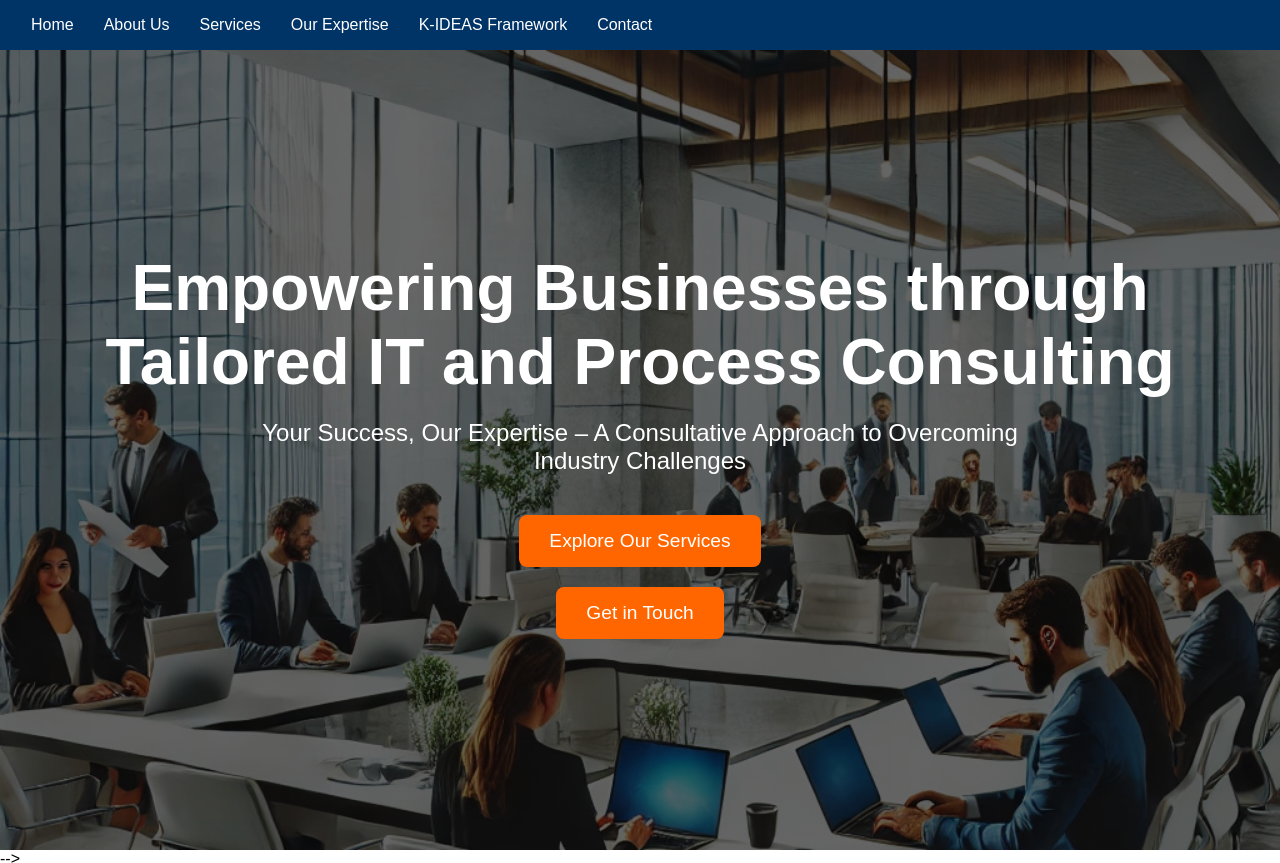
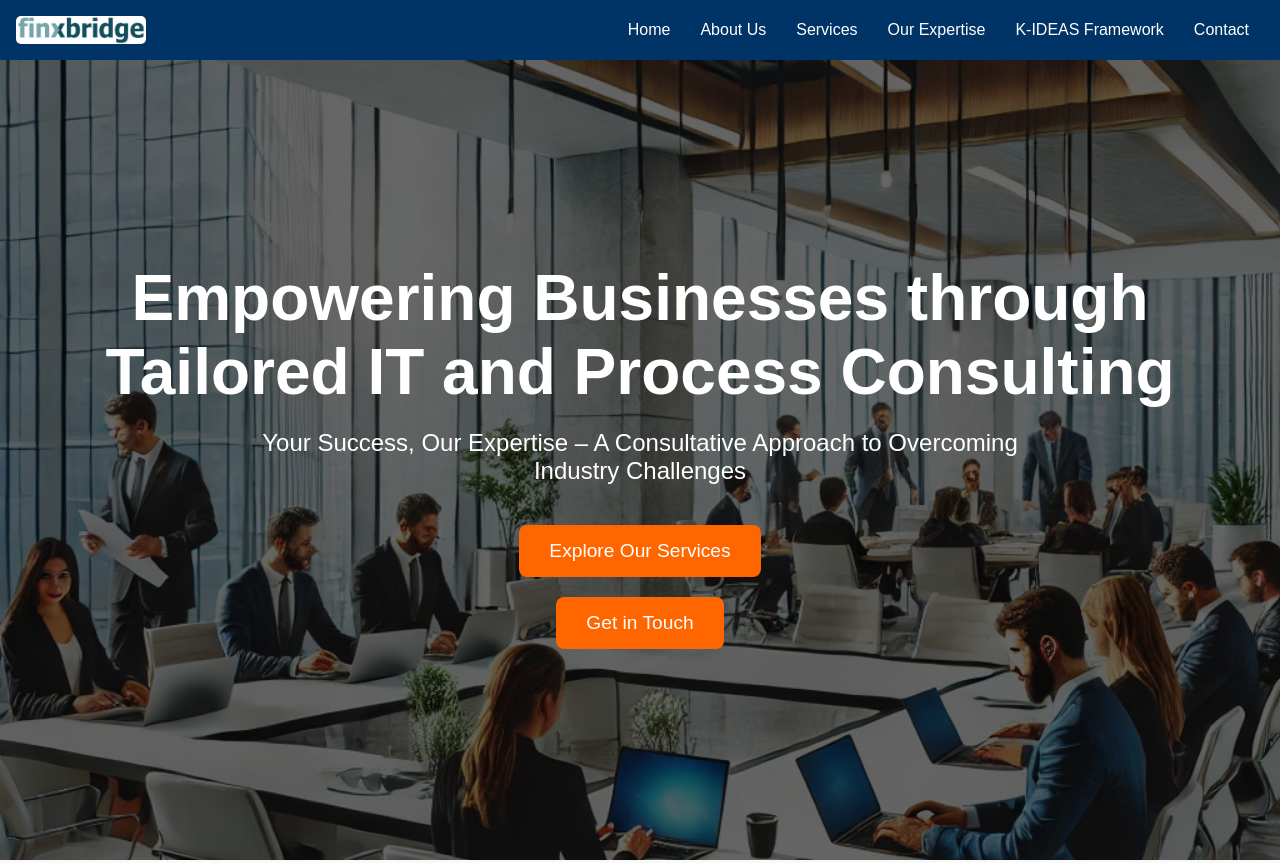
Before and after one commit to v-shreyas-reddy/finXbridgeWebsite, a plain HTML site: page index.html in a window 1280 px wide. Shown: the top 863 px of the page. Drawn offline with Linux system fonts and the light colour scheme.

Commit message:
added logo

```diff
--- a/index.html
+++ b/index.html
@@ -15,6 +15,12 @@
     <header>
       <nav>
         <div class="nav-wrapper">
+          <!-- Logo Section -->
+          <a href="javascript:void(0)" class="logo">
+            <img src="logo.png" alt="Logo" class="nav-logo" />
+          </a>
+
+          <!-- Navigation Menu -->
           <ul id="nav-menu">
             <li>
               <a href="javascript:void(0)" onclick="scrollToSection('home')"
@@ -75,7 +81,6 @@
     </section>
 
     <!-- About Section -->
-    </section> -->
     <section id="about" class="about-section">
       <h2>Who We Are</h2>
       <div class="about-content">
--- a/styles.css
+++ b/styles.css
@@ -40,6 +40,19 @@ header {
   display: flex;
   justify-content: space-between;
   align-items: center;
+}
+
+/* Logo Styles */
+.logo {
+  display: inline-block;
+  margin-right: 20px;
+}
+
+.nav-logo {
+  height: 28px;
+  width: auto;
+  vertical-align: middle;
+  border-radius: 5px;
 }
 
 /* Desktop Navigation */
```
Also changed, not shown: logo.png (added).
